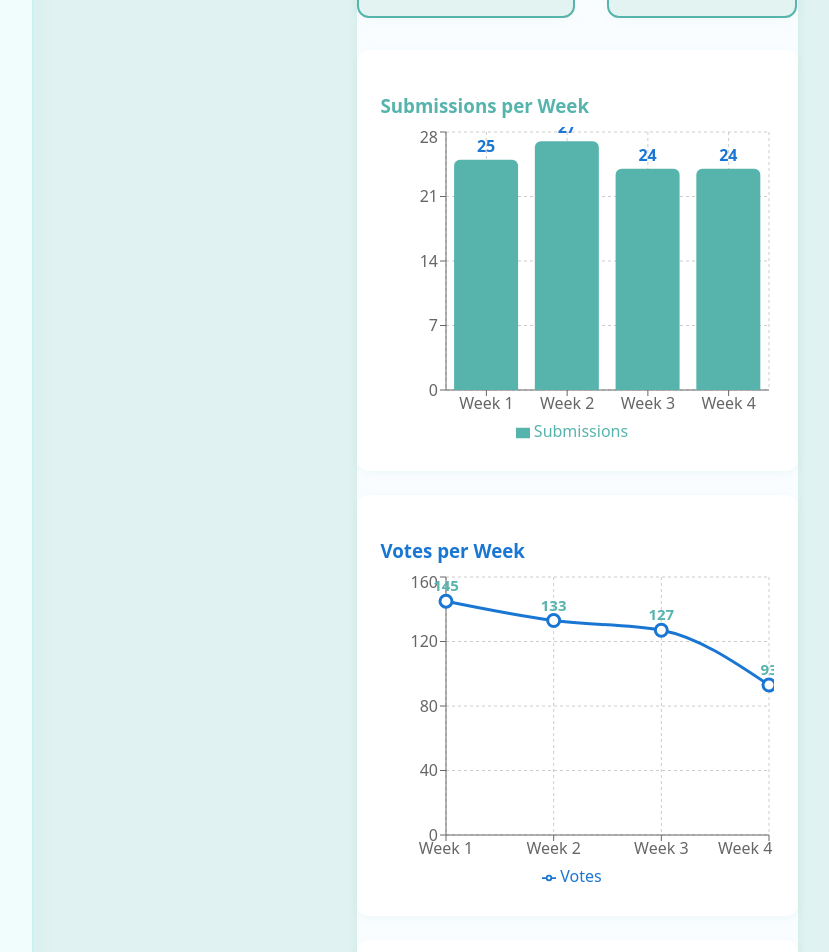
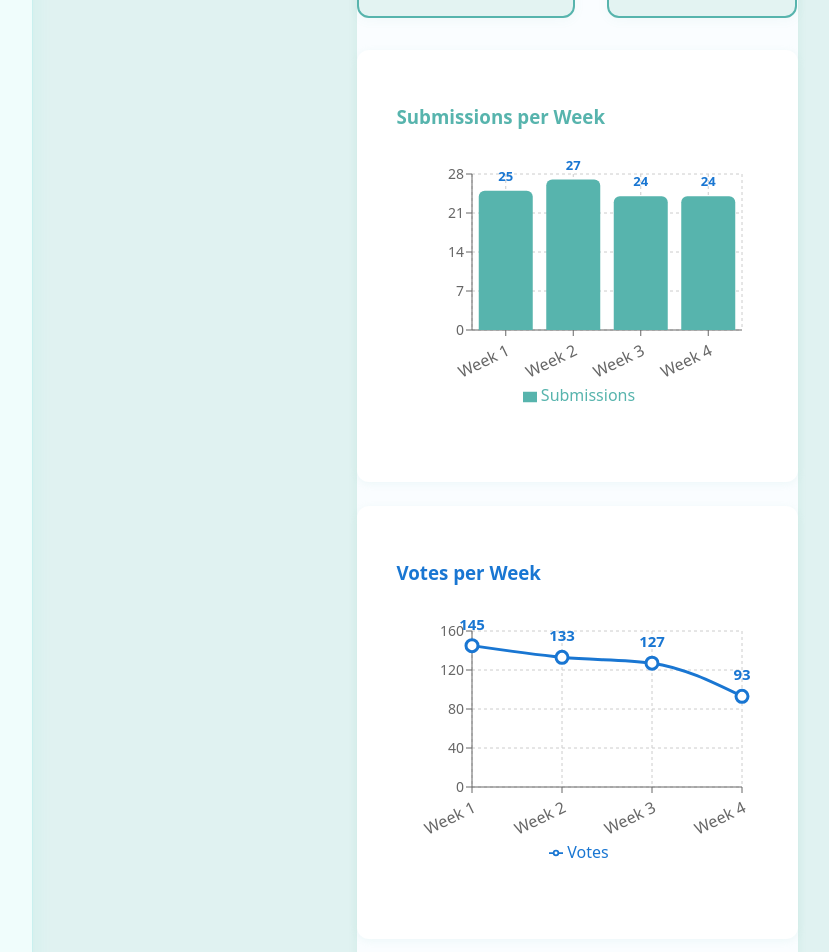
Before and after one commit to DarssiniRamesh/json-dashboard-viewer-52679, a React (Create React App) app in the folder dashboard_frontend/: page /analytics in a window 1280 px wide. Shown: the part 300-1252 px from the top of the page, without its empty margins (159-988 px from the left). Built offline with nearby package versions, Linux system fonts and the light colour scheme; the HTML template or start-up script is replaced by a standard one.

Commit message:
CheckPoint - cgba77e828

```diff
--- a/dashboard_frontend/src/AnalyticsPage.js
+++ b/dashboard_frontend/src/AnalyticsPage.js
@@ -158,35 +158,69 @@ const AnalyticsPage = () => {
   // Chart: Show weekly trend for submissions
   function renderSubmissionTrend(weekData) {
     if (weekData.length === 0) return null;
-    // Custom label renderer for Bar
+    // Custom label renderer for Bar - always show, responsive position
     const renderBarLabel = (props) => {
-      const { x, y, width, height, value } = props;
-      // Position label above bar, centered
-      if (height < 8) return null; // don't clutter for nearly empty bars
+      const { x, y, width, height, value, index } = props;
+      // Always render label, use ellipsis if value is too wide
+      let labelY = y - 10;
+      if (labelY < 14) labelY = 14; // Prevent cutoff at top
+      const valueStr = String(value);
+      let maxLen = 6;
+      let display = valueStr.length > maxLen ? valueStr.slice(0, maxLen - 1) + "…" : valueStr;
+      let fontSize = width < 30 ? 11 : width < 55 ? 13 : 16;
+
       return (
         <text
           x={x + width / 2}
-          y={y - 8}
+          y={labelY}
           fill={ACCENT_COLOR}
-          fontSize="16"
+          fontSize={fontSize}
           fontWeight="bold"
           textAnchor="middle"
+          dominantBaseline="auto"
+          style={{ pointerEvents: "none", userSelect: "none" }}
         >
-          {value}
+          {display}
         </text>
       );
     };
+
     return (
-      <div className="chart-card" style={{background: "#fff", borderRadius: 12, margin: "1.5rem 0", boxShadow: "0 2px 8px #b7dfda33", padding: "1.5rem"}}>
-        <h3 style={{color: PRIMARY_COLOR, marginBottom: "0.5em"}}>Submissions per Week</h3>
+      <div className="chart-card"
+        style={{
+          background: "#fff",
+          borderRadius: 12,
+          margin: "1.5rem 0",
+          boxShadow: "0 2px 8px #b7dfda33",
+          padding: "2.2rem 1.6rem 1.5rem 2.5rem",
+          minHeight: 340
+        }}>
+        <h3 style={{ color: PRIMARY_COLOR, marginBottom: "0.5em" }}>Submissions per Week</h3>
         <ResponsiveContainer width="100%" height={320}>
-          <BarChart data={weekData}>
+          <BarChart
+            data={weekData}
+            margin={{ top: 36, right: 30, left: 30, bottom: 52 }}
+          >
             <CartesianGrid strokeDasharray="3 3" />
-            <XAxis dataKey="week" style={{fontWeight:500,fontSize:"1rem"}}/>
-            <YAxis allowDecimals={false} />
+            <XAxis
+              dataKey="week"
+              style={{ fontWeight: 500, fontSize: "1rem" }}
+              interval={0}
+              angle={-26}
+              textAnchor="end"
+              height={54}
+              tickMargin={8}
+            />
+            <YAxis allowDecimals={false} width={45} tick={{ fontSize: 14 }} />
             <Tooltip />
             <Legend />
-            <Bar dataKey="submissions" fill={PRIMARY_COLOR} name="Submissions" radius={[6,6,0,0]} label={renderBarLabel} />
+            <Bar
+              dataKey="submissions"
+              fill={PRIMARY_COLOR}
+              name="Submissions"
+              radius={[6, 6, 0, 0]}
+              label={renderBarLabel}
+            />
           </BarChart>
         </ResponsiveContainer>
       </div>
@@ -196,33 +230,72 @@ const AnalyticsPage = () => {
   // Chart: Show weekly trend for votes
   function renderVoteTrend(weekData) {
     if (weekData.length === 0) return null;
-    // Custom label renderer for Line
+    // Custom label renderer for Line - always show, with anti-cutoff and scaling
     const renderLineLabel = (props) => {
-      const { x, y, value } = props;
+      const { x, y, value, index } = props;
+      // Always draw label above each point
+      let labelY = y - 16;
+      if (labelY < 14) labelY = 14; // Prevent cutoff at top
+      const valueStr = String(value);
+      let fontSize = 14;
+      if (typeof x === "number" && typeof y === "number") {
+        fontSize = x < 48 || x > 590 ? 12 : 15;
+      }
       return (
         <text
           x={x}
-          y={y - 10}
-          fill={PRIMARY_COLOR}
-          fontSize="15"
+          y={labelY}
+          fill={ACCENT_COLOR}
+          fontSize={fontSize}
           fontWeight="bold"
           textAnchor="middle"
+          dominantBaseline="auto"
+          style={{ pointerEvents: "none", userSelect: "none" }}
         >
-          {value}
+          {valueStr}
         </text>
       );
     };
+
     return (
-      <div className="chart-card" style={{background: "#fff", borderRadius: 12, margin: "1.5rem 0", boxShadow: "0 2px 8px #b7dfda33", padding: "1.5rem"}}>
-        <h3 style={{color: ACCENT_COLOR, marginBottom: "0.5em"}}>Votes per Week</h3>
+      <div className="chart-card"
+        style={{
+          background: "#fff",
+          borderRadius: 12,
+          margin: "1.5rem 0",
+          boxShadow: "0 2px 8px #b7dfda33",
+          padding: "2.2rem 1.6rem 1.5rem 2.5rem",
+          minHeight: 340
+        }}>
+        <h3 style={{ color: ACCENT_COLOR, marginBottom: "0.5em" }}>Votes per Week</h3>
         <ResponsiveContainer width="100%" height={320}>
-          <LineChart data={weekData}>
+          <LineChart
+            data={weekData}
+            margin={{ top: 36, right: 30, left: 30, bottom: 52 }}
+          >
             <CartesianGrid strokeDasharray="3 3" />
-            <XAxis dataKey="week" style={{fontWeight:500,fontSize:"1rem"}}/>
-            <YAxis allowDecimals={false} />
+            <XAxis
+              dataKey="week"
+              style={{ fontWeight: 500, fontSize: "1rem" }}
+              interval={0}
+              angle={-26}
+              textAnchor="end"
+              height={54}
+              tickMargin={8}
+            />
+            <YAxis allowDecimals={false} width={45} tick={{ fontSize: 14 }} />
             <Tooltip />
             <Legend />
-            <Line type="monotone" dataKey="votes" stroke={ACCENT_COLOR} strokeWidth={3} name="Votes" dot={{r:6}} activeDot={{r:9}} label={renderLineLabel} />
+            <Line
+              type="monotone"
+              dataKey="votes"
+              stroke={ACCENT_COLOR}
+              strokeWidth={3}
+              name="Votes"
+              dot={{ r: 6 }}
+              activeDot={{ r: 9 }}
+              label={renderLineLabel}
+            />
           </LineChart>
         </ResponsiveContainer>
       </div>
```
Also changed, not shown: 2 other files (tests, documents, lock files or other folders).
